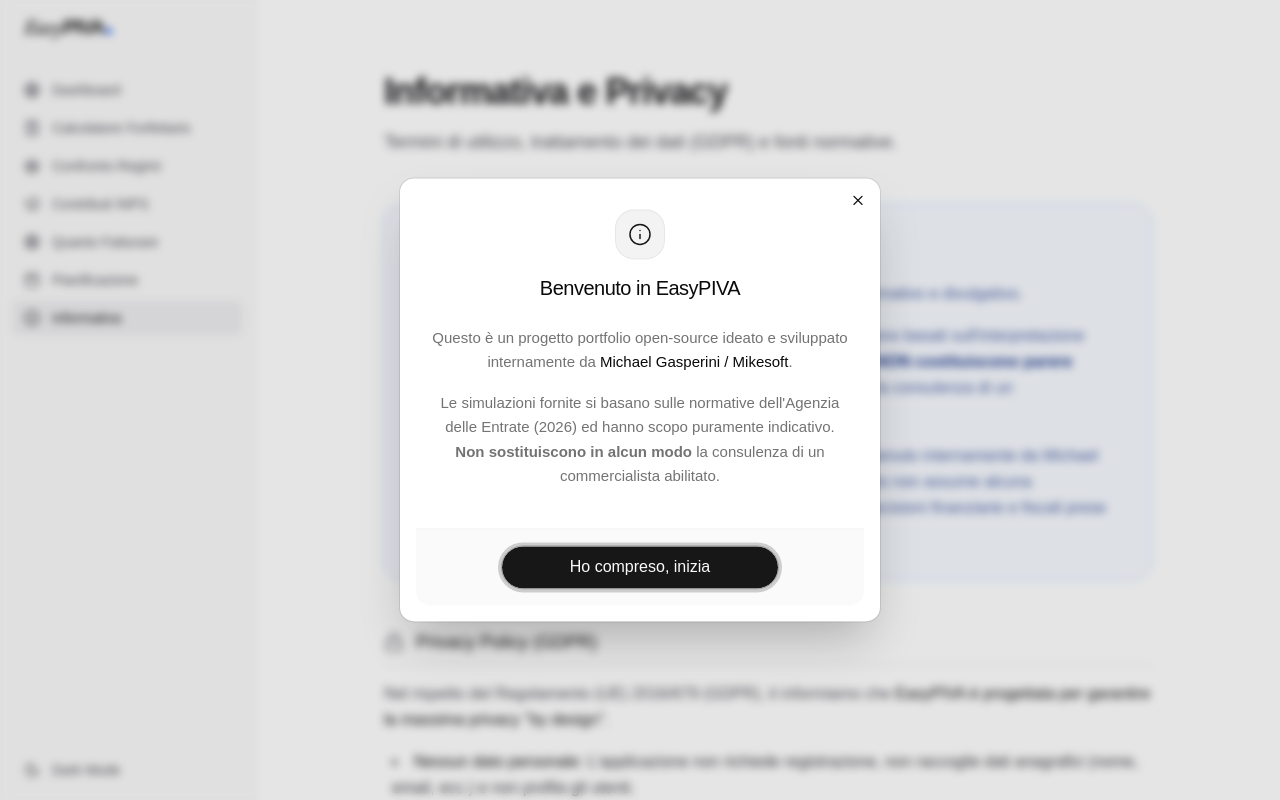
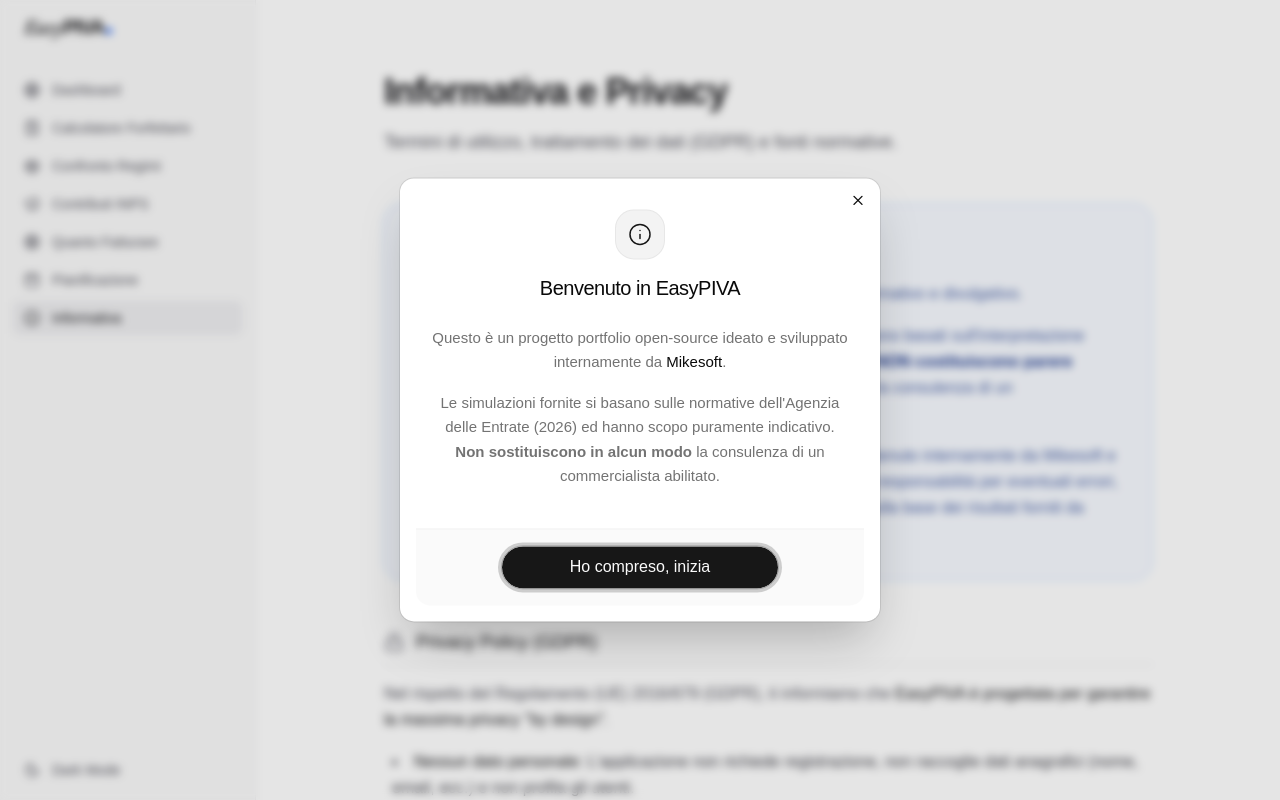
Before and after one commit to TheStreamCode/easypiva, a React (Vite) app: page /informativa in a window 1280 px wide. Shown: the top 800 px of the page. Built offline with nearby package versions, Linux system fonts and the light colour scheme.

Commit message:
refactor: remove personal name from copy, keep only Mikesoft brand

```diff
--- a/index.html
+++ b/index.html
@@ -9,16 +9,16 @@
       href="https://fonts.googleapis.com/css2?family=Newsreader:ital,opsz,wght@0,6..72,200..800;1,6..72,200..800&display=swap"
       rel="stylesheet"
     />
-    <meta name="author" content="Michael Gasperini / Mikesoft" />
+    <meta name="author" content="Mikesoft" />
     <meta
       name="description"
-      content="EasyPIVA 2026 è il portfolio open source di Michael Gasperini per simulare regime forfettario, contributi INPS e confronto tra regimi fiscali italiani."
+      content="EasyPIVA 2026 è un progetto open source per simulare regime forfettario, contributi INPS e confronto tra regimi fiscali italiani."
     />
     <link rel="icon" type="image/svg+xml" href="/favicon.svg" />
     <link rel="shortcut icon" href="/favicon.svg" />
     <meta name="theme-color" content="#f5f5f5" media="(prefers-color-scheme: light)" />
     <meta name="theme-color" content="#0a0a0a" media="(prefers-color-scheme: dark)" />
-    <title>EasyPIVA 2026 | Michael Gasperini / Mikesoft</title>
+    <title>EasyPIVA 2026 | Mikesoft</title>
   </head>
   <body>
     <div id="root"></div>
--- a/metadata.json
+++ b/metadata.json
@@ -1,7 +1,7 @@
 {
   "name": "EasyPIVA",
-  "description": "Portfolio open source di Michael Gasperini / Mikesoft per simulazioni fiscali italiane 2026, con logo EasyPIVA e favicon dedicata",
-  "author": "Michael Gasperini",
+  "description": "Simulazioni fiscali italiane open source, aggiornate al 2026. Calcola regime forfettario, contributi INPS e confronta regimi fiscali.",
+  "author": "Mikesoft",
   "website": "https://mikesoft.it",
   "requestFramePermissions": []
 }
--- a/package.json
+++ b/package.json
@@ -3,9 +3,9 @@
   "private": true,
   "version": "0.0.0",
   "type": "module",
-  "description": "Portfolio open source di Michael Gasperini per EasyPIVA 2026",
+  "description": "Simulazioni fiscali italiane open source per il regime forfettario, aggiornate al 2026.",
   "author": {
-    "name": "Michael Gasperini",
+    "name": "Mikesoft",
     "url": "https://mikesoft.it"
   },
   "homepage": "https://mikesoft.it",
--- a/src/components/DisclaimerModal.tsx
+++ b/src/components/DisclaimerModal.tsx
@@ -31,7 +31,7 @@
           <DialogDescription className="text-[15px] text-center text-muted-foreground leading-relaxed">
             <span className="block">
               Questo è un progetto portfolio open-source ideato e sviluppato internamente da{' '}
-              <span className="font-medium text-foreground">Michael Gasperini / Mikesoft</span>.
+              <span className="font-medium text-foreground">Mikesoft</span>.
             </span>
             <span className="mt-4 block">
               Le simulazioni fornite si basano sulle normative dell'Agenzia delle Entrate (2026) ed
--- a/src/components/Layout.tsx
+++ b/src/components/Layout.tsx
@@ -203,19 +203,14 @@
             <div>
               <Logo className="text-base mb-2" />
               <p className="max-w-2xl text-balance text-zinc-500 dark:text-zinc-400">
-                Progetto portfolio open-source mantenuto internamente da Michael Gasperini /
-                Mikesoft. I calcoli sono basati sulle norme vigenti (Agenzia delle Entrate 2026) ma
-                NON sostituiscono la consulenza di un commercialista. Consulta sempre un
-                professionista abilitato.
+                Progetto open-source mantenuto internamente da Mikesoft. I calcoli sono basati sulle
+                norme vigenti (Agenzia delle Entrate 2026) ma NON sostituiscono la consulenza di un
+                commercialista. Consulta sempre un professionista abilitato.
               </p>
             </div>
             <div className="pt-4 border-t border-zinc-200/50 dark:border-zinc-800/50 flex items-center justify-between">
               <p className="text-zinc-500 dark:text-zinc-400 text-sm">
-                Realizzato con 💙 da{' '}
-                <span className="font-medium text-zinc-900 dark:text-zinc-100">
-                  Michael Gasperini
-                </span>{' '}
-                ·{' '}
+                Realizzato da{' '}
                 <a
                   href="https://mikesoft.it"
                   target="_blank"
--- a/src/pages/Sources.tsx
+++ b/src/pages/Sources.tsx
@@ -61,10 +61,9 @@
             </p>
             <p>
               L'utente utilizza l'applicazione a proprio rischio. Il progetto è mantenuto
-              internamente da Michael Gasperini / Mikesoft e non prevede collaboratori esterni; il
-              progetto non assume alcuna responsabilità per eventuali errori, inesattezze, omissioni
-              o per decisioni finanziarie e fiscali prese sulla base dei risultati forniti da
-              EasyPIVA.
+              internamente da Mikesoft e non prevede collaboratori esterni; il progetto non assume
+              alcuna responsabilità per eventuali errori, inesattezze, omissioni o per decisioni
+              finanziarie e fiscali prese sulla base dei risultati forniti da EasyPIVA.
             </p>
           </div>
         </motion.div>
```
Also changed, not shown: 2 other files (tests, documents, lock files or other folders).
